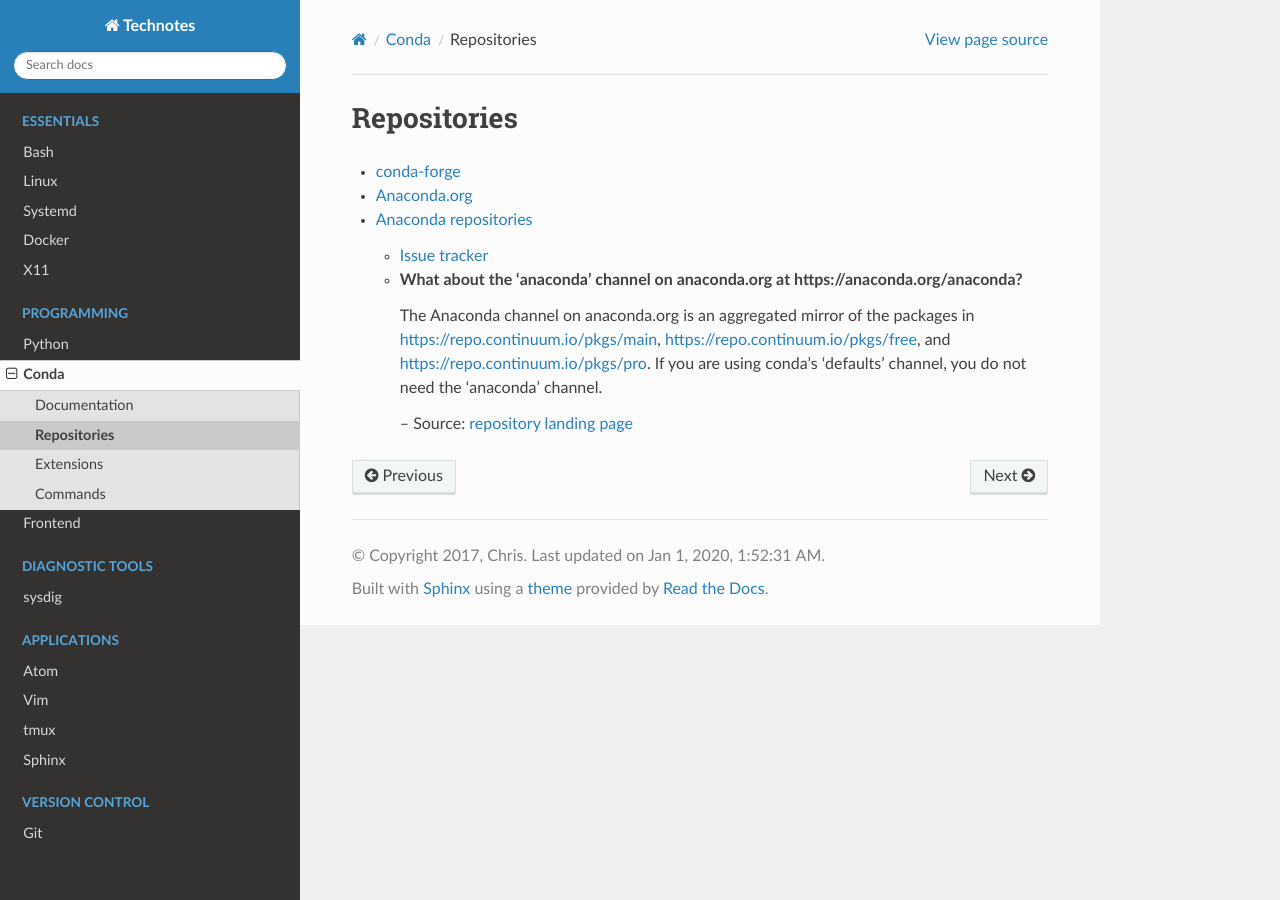
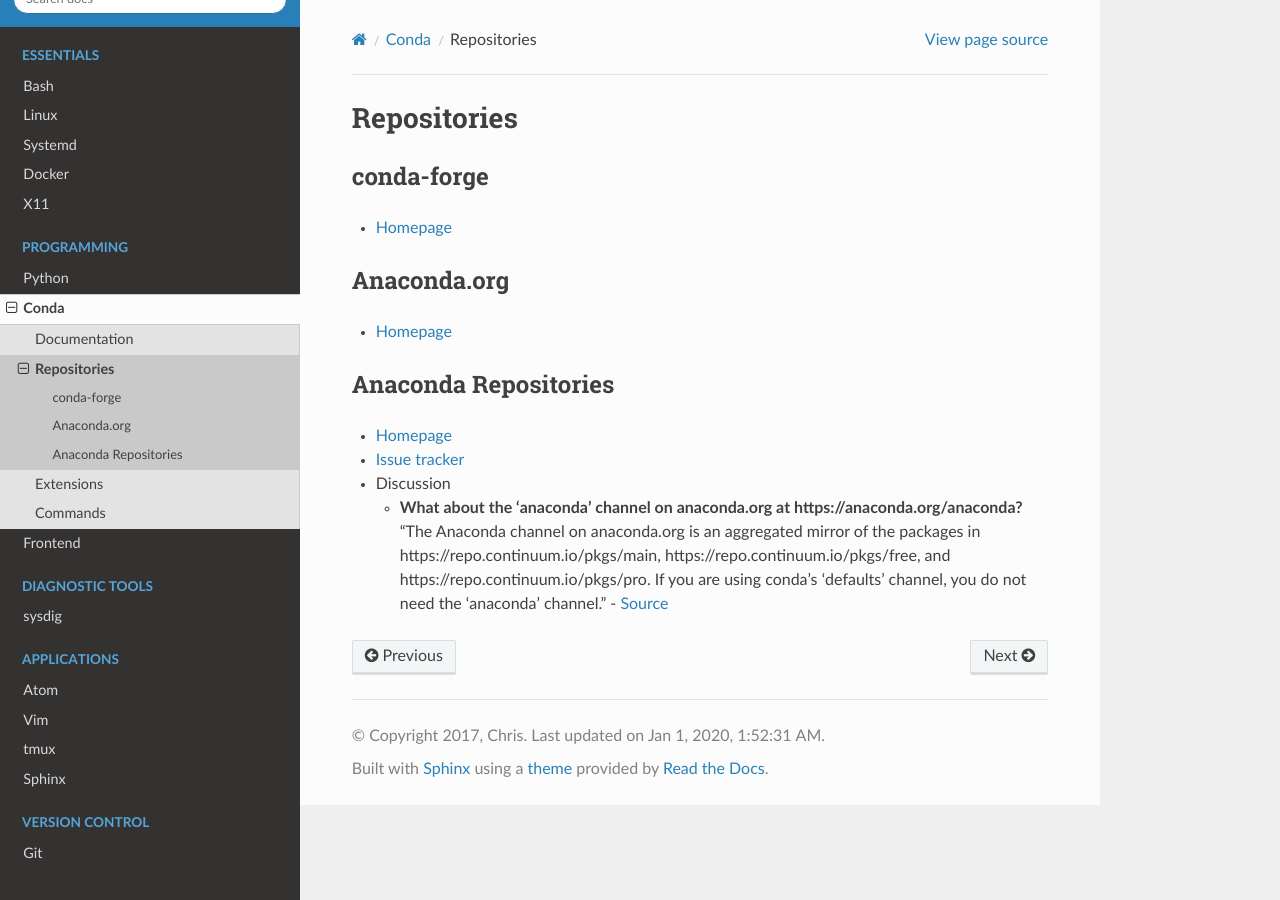
Before and after one commit to heterotopian/technotes, a Sphinx documentation site: the page built from source/conda/repo.rst, in a window 1280 px wide. Built offline with Sphinx 7.4.7 and the Read the Docs theme 2.0.0, drawn with Linux system fonts in a browser that asks for light colours.

Commit message:
Reorganize repositories

```diff
--- a/source/conda/repo.rst
+++ b/source/conda/repo.rst
@@ -5,13 +5,25 @@
 
 .. highlight:: console
 
-- `conda-forge <https://conda-forge.org/docs/>`_
-- `Anaconda.org <https://anaconda.org/>`_
-- `Anaconda repositories <https://repo.continuum.io/pkgs/>`_
+conda-forge
+===========
 
-  - `Issue tracker <https://github.com/ContinuumIO/anaconda-issues>`_
+- `Homepage <https://conda-forge.org/docs/>`_
+
+
+Anaconda.org
+============
+
+- `Homepage <https://anaconda.org/>`_
+
+
+Anaconda Repositories
+=====================
+
+- `Homepage <https://repo.continuum.io/pkgs/>`_
+- `Issue tracker <https://github.com/ContinuumIO/anaconda-issues>`_
+- Discussion
+
   - **What about the 'anaconda' channel on anaconda.org at https://anaconda.org/anaconda?**
-
-    The Anaconda channel on anaconda.org is an aggregated mirror of the packages in https://repo.continuum.io/pkgs/main, https://repo.continuum.io/pkgs/free, and https://repo.continuum.io/pkgs/pro. If you are using conda's 'defaults' channel, you do not need the 'anaconda' channel.
-
-    -- Source: `repository landing page <https://repo.continuum.io/pkgs/>`_
+    "The Anaconda channel on anaconda.org is an aggregated mirror of the packages in \https://repo.continuum.io/pkgs/main, \https://repo.continuum.io/pkgs/free, and \https://repo.continuum.io/pkgs/pro. If you are using conda's 'defaults' channel, you do not need the 'anaconda' channel." -
+    `Source <https://repo.continuum.io/pkgs/>`_
```
Also changed, not shown: source/conda/doc.rst (+3 -6 lines).
